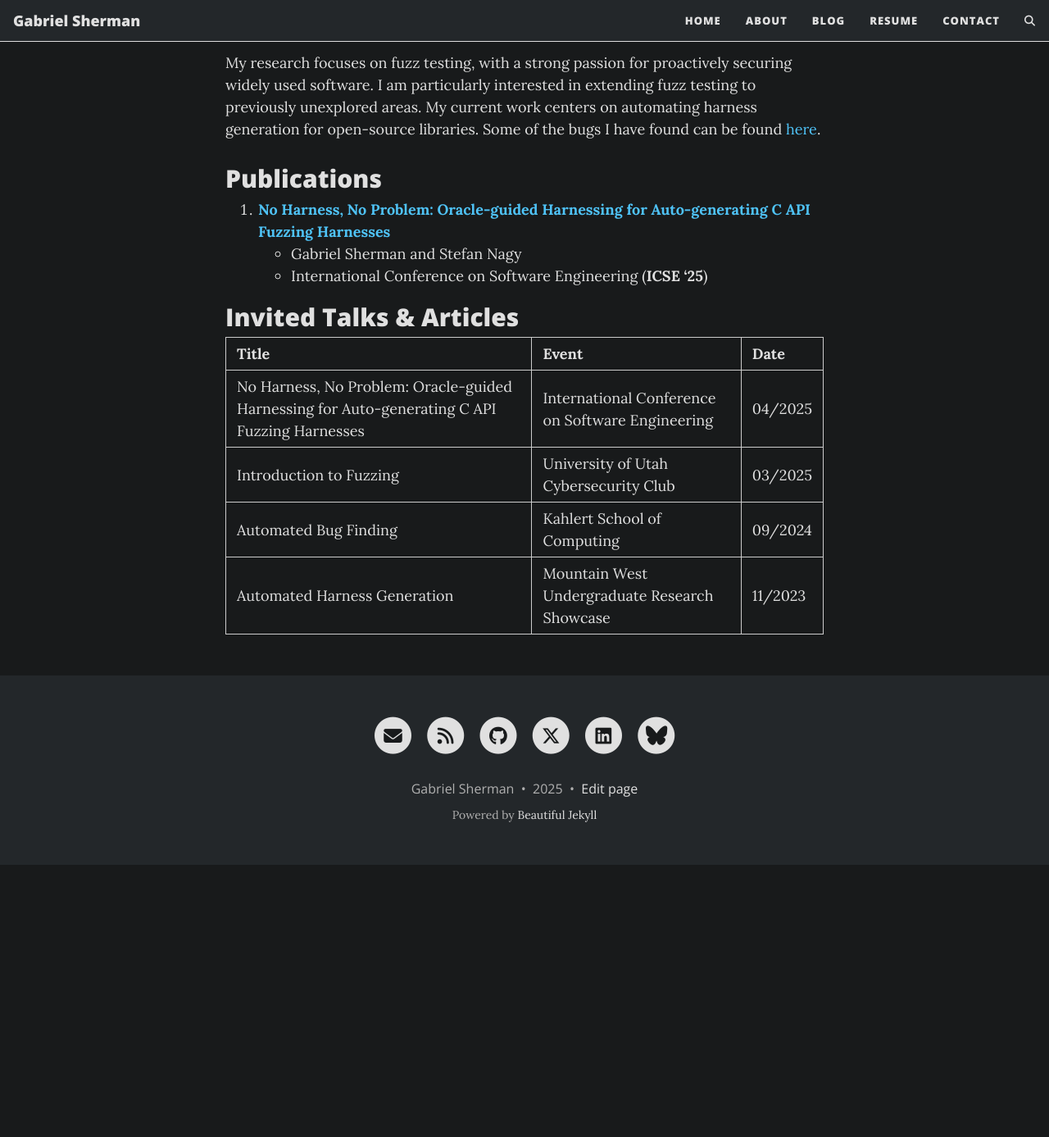
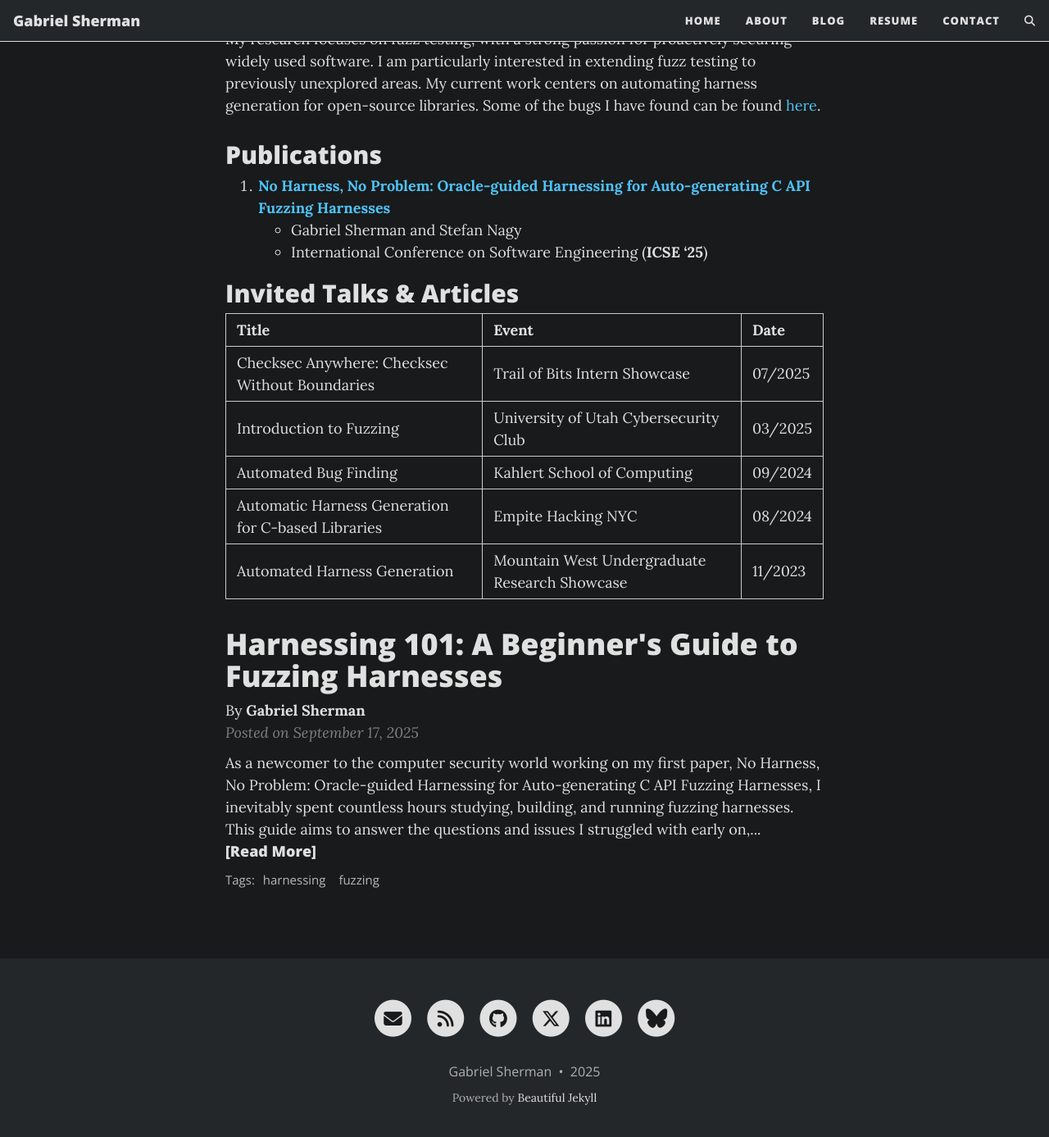
Before and after one commit to gabe-sherman/gabe-sherman.github.io, a Jekyll site: the page built from index.md, in a window 1280 px wide and 1400 px high, scrolled down 353 px. Shown: the top 1387 px of the window at 82% size. Built offline with Jekyll 4.4.1, drawn with Linux system fonts in a browser that asks for light colours; comment, search, counter and statistics services are not loaded; before the commit the page ends 1408 px from its top, so only the background shows below that; part of the change alters nothing that is shown; some of the changed text lies outside the part shown.

Commit message:
first blog post + minimal website changes

````diff
--- a/_config.yml
+++ b/_config.yml
@@ -95,7 +95,7 @@ rss-description: "Gabriel Sherman's personal website, research, and resume."
 # Select which social network share links to show in posts
 share-links-active:
   twitter: true
-  facebook: true
+  facebook: false
   linkedin: true
   vk: false
   reddit: false
@@ -120,7 +120,7 @@ feed_show_excerpt: true
 post_search: true
 
 # Add a button in the footer to edit the current page. Only works if your website is hosted on GitHub
-edit_page_button: true
+# edit_page_button: true
 
 # Allow sub-menu items (second-level navigation menu items) to be longer than the top-level menu
 # If this setting is off, then long sub-menu words might get cut off
--- /dev/null
+++ b/_posts/2025-09-17-beginning_harnessing.md
@@ -0,0 +1,221 @@
+---
+layout: post
+title: "Harnessing 101: A Beginner's Guide to Fuzzing Harnesses"
+tags: [harnessing, fuzzing]
+comments: true
+mathjax: true
+author: Gabriel Sherman
+---
+As a newcomer to the computer security world working on my first paper, *[No Harness, No Problem: Oracle-guided Harnessing for Auto-generating C API Fuzzing Harnesses](https://futures.cs.utah.edu/papers/25ICSE-b.pdf)*, I inevitably spent countless hours studying, building, and running fuzzing harnesses. This guide aims to answer the questions and issues I struggled with early on, along with common mistakes and topics I’ve since helped others work through.
+
+Getting started in this space can feel daunting, but I hope this blog post can serve as a resource for those who are interested in beginning their fuzzing journey. Below, I outline the harness development process from beginning to end, with a special focus on harnessing and fuzzing **software libraries**. Keep in mind that this is an iterative process and it's rarely a one-shot attempt, so don’t be afraid to get stuck or make mistakes!
+
+# Prerequisites
+
+## Linux Ecosystem and the Command Line
+
+The guidance offered in this post is primarily centered around working in the Linux ecosystem. Familiarity with shell commands is encouraged, and knowledge of basic tasks like setting environment variables, installing packages, and leveraging build systems will be helpful.
+
+## Familiarity With Compilers
+
+One of the biggest headaches when it comes to developing a fuzzing harness is actually building both the target and the harness itself. Debugging during this stage is likely, so a basic understanding of compilers and their usage is encouraged. Nevertheless, in [the build process section](about:blank#the-build-process) I cover the absolute necessities.
+
+## AFL++
+
+[AFLplusplus](https://github.com/AFLplusplus/AFLplusplus) is today’s state-of-the-art fuzzing engine for most security practitioners. This tool allows you to simply plug in a fuzzing harness and let AFL++ worry about the other complex aspects of fuzzing like seed scheduling, input mutation, and more. To learn more about what AFL++ does, I’d encourage checking out its [landing page](https://github.com/AFLplusplus/AFLplusplus) on GitHub.
+
+# Choosing your target
+
+When it comes to actually finding a target to fuzz, there's unfortunately no universal approach, but there are important properties to look for that indicate a strong target.
+
+## Clear “Injection” Points
+
+Since the [dawn of fuzzing](https://www.paradyn.org/papers/fuzz.pdf) in 1988, software that interacts with *user-controlled* inputs has been a primary target for bug discovery. For example, the [objdump](https://www.man7.org/linux/man-pages/man1/objdump.1.html) command line utility is a strong fuzz target because its functionality revolves around parsing user-provided binary files. Fuzzing objudmp allows us to throw millions of such files at it and discover buggy behavior [like this](https://blog.coffinsec.com/bug-hunting/2018/01/19/Fuzzing-binutils-Pt1-OOB-Read.html)!
+
+This same principle applies to harnessing. Especially for those new to fuzzing, I would recommend targeting a system that has a clear “injection” site. For example, let’s take a look at the below function provided by [libucl](https://github.com/vstakhov/libucl/tree/8a0294f9eaa4e70342e562cb92792bbe3df90e70).
+
+```
+/**
+ * Load ucl object from a string
+ * @param parser parser structure
+ * @param data the pointer to the string
+ * @param len the length of the string, if `len` is 0 then `data` must be zero-terminated string
+ * @return true if string has been added and false in case of error
+ */
+UCL_EXTERN bool ucl_parser_add_string (struct ucl_parser *parser,
+        const char *data, size_t len);
+```
+
+By looking at its signature, we can see the `ucl_parser_add_string` function consumes user input through a string buffer and adds it to the provided `ucl_parser` struct. This is a great target as it clearly demonstrates an injection site for user-provided data.
+
+Finding injection sites for a new target is not always straightforward—it’s a bit of an art in and of itself—but this is an important step when it comes to narrowing in on a target. These sites serve as the main method for feeding fuzzer-generated inputs into the target in a meaningful way.
+
+## Room For Novelty
+
+When considering a fuzz target, we ideally want to be on the frontier of bug discovery, exploring the “Wild West🤠” of under-tested code. For example, if a library has been “fuzzed to death” (i.e., it has been actively fuzzed by strong harnesses for a significant amount of time), the odds of discovering a new bug by targeting the same code is low. This is an important consideration when the goal is to discover new bugs. Before deciding on a target, it’s helpful to ask **“What aspect of this system is under-tested?"** and **"How can I target that and reveal new behavior?"** If the answers to these questions are clear, this is a great point to start from.
+
+## High Impact (Bonus Points!)
+
+**As a general note, always act responsibly.** If you discover a bug while fuzzing, please follow coordinated disclosure practices and report it through the appropriate channels.
+
+Fuzzing high impact software can be especially powerful when it comes to bug discovery, as their effects have the potential to be wide-reaching and extremely consequential in some cases. High impact can mean different things depending on the context, but software that is widely used or is critical to a valuable product or service certainly fits the bill.
+
+# The Build Process
+
+Now that we’ve chosen our target, we can get started with building our harnessing ecosystem. Unfortunately, the build process for harnessing is largely target-dependent with wide variability, but I aim to provide general advice common to most targets. As a helpful resource, I’ve linked a `Makefile` I wrote to demonstrate this exact topic for our University of Utah CTF team [here](https://github.com/gabe-sherman/cybersec_fuzzing_demo/blob/main/demo/Makefile)!
+
+## Building the Target
+
+The goal of this step is to build our target with AFL++ instrumentation, allowing its compiler to inject coverage tracking functionality into the library. In my experience, most targets use either the `Autotools` or `CMake` build system, so below I provide details about a few important components of each that are helpful during the build process.
+
+### Autotools
+
+The `configure` script provided by a target allows users to provide common compiler flags such as `CC` and `CXX`. These flags allow us to tell the build system to use AFL++-provided compilers rather than traditional `clang` or `gcc`. In a lot of cases, it’s truly as simple as:
+
+`./configure CC=afl-clang-fast CXX=afl-clang-fast && make all`
+
+Other helpful flags or arguments include `CFLAGS`, `CXXFLAGS`, and `--(enable/disable)-(static/shared)`
+
+### CMake
+
+Similar to `Autotools`, when instrumenting with `CMake`, our goal is to simply tell the build system we want to use an AFL++-provided compiler. To perform this with CMake, we can use the `-DCMAKE_C_COMPILER` and `-DCMAKE_CXX_COMPILER` flags. Again, other helpful flags include `-DCMAKE_C_FLAGS`, `-DCMAKE_CXX_FLAGS`, and `-DBUILD_SHARED_LIBS`.
+
+As a side note, if all else fails, `afl-qemu` uses dynamic instrumentation to enable fuzzing for systems that are not built with AFL++ instrumentation. Information about that can be found [here](https://github.com/AFLplusplus/AFLplusplus/tree/7d77cbd89e29c290c6b110a556bed3c778788610/qemu_mode).
+
+## Building the Harness
+
+This step ensures that the harness is correctly linked and loaded against our instrumented target. This is where familiarity with compiling is helpful, but I’ve detailed a few important aspects below.
+
+### Including Header Files
+
+The harness must include the header files of the target that provide declarations for the library-specific properties used by the harness. For example, when calling the `ucl_parser_add_string` function in our harness, we must make sure the harness also includes `ucl.h`, as this provides the function declaration.
+
+### `-I` flags
+
+During compilation, the `-I` flag must provide the path to the header file included in the harness. For example, if our harness is located at `lib/harness.c` and the header file is located at `lib/libucl/include/ucl.h`, our `-I` flag should point to `lib/libucl/include`.
+
+### `-L & -l` flags
+
+While header files provide the declaration of a given function, we also must include its actual *implementation*. The `-L` flag should provide the path(s) to the `.so` or `.a` library file(s) produced during the build of the target. Finally, the `-l` flag should describe the name of the library to be used. The combination of these two flags essentially tells the compiler *where* to find the library, as well as the exact library to link against.
+
+Again, for more examples, I highly recommend checking out the `Makefile` in [this demo](https://github.com/gabe-sherman/cybersec_fuzzing_demo/blob/main/demo/Makefile) to get an idea of how this works in practice.
+
+
+## Putting It All
+The code below is a fuzzing harness that feeds AFL++-generated inputs to libucl through the function `ucl_parser_add_string`.
+```
+#include <stdio.h>
+#include <errno.h>
+#include <unistd.h>
+#include <ucl.h>
+
+int main(int argc, char **argv) {
+    //Read input from file and store it in a buffer
+    FILE *f;
+    char *data = NULL;
+    long size;
+
+    if(argc < 2)
+        exit(0);
+
+    f = fopen(argv[1], "rb");
+    if(f == NULL)
+        exit(0);
+
+    fseek(f, 0, SEEK_END);
+
+    size = ftell(f);
+    rewind(f);
+
+    if(size < 1)
+        exit(0);
+
+    data = (char*)malloc((size_t)size+1);
+    if(data == NULL)
+        exit(0);
+
+    if(fread(data, (size_t)size, 1, f) != 1)
+        exit(0);
+
+    // create a parser to use later
+    struct ucl_parser *parser;
+    parser = ucl_parser_new(0);
+
+    // start passing fuzzer-generated input into the library
+    ucl_parser_add_string(parser, data, size);
+
+    // check if any errors occur. If they do, exit
+    if (ucl_parser_get_error(parser) != NULL) {
+        return 0;
+    }
+
+    // free up allocated memory
+    ucl_parser_free (parser);
+    return 0;
+}
+```
+
+# Start Fuzzing!
+
+Phew! We’re almost there. Now we can get to the fun stuff. For this section I’ll describe the minimal commands needed to get a fuzzing trial up and running along with common mistakes and pitfalls I’ve seen along the way that result in ineffective fuzzing trials.
+
+To begin fuzzing, it’s typically as simple as:
+
+`afl-fuzz -o <output_dir> -i <seed_dir> ./harness.out @@`
+
+This command tells AFL++ to begin fuzzing the harness binary, using seed inputs from the directory specified by `-i` and writing output artifacts (like crashes and coverage data) to the directory given by `-o`. The `@@` token is replaced with the path to each fuzzer-generated input during execution. Further information about AFL++ command line options can be found [here](https://man.archlinux.org/man/extra/afl++/afl-fuzz.8.en)
+
+## Symptoms of an Ineffective Fuzzing Trial
+
+### “New Edges on” Quickly Plateaus
+
+This is advice is target dependent, but if the count of `new edges on` in the AFL++ UI quickly stops increasing after beginning a fuzzing trial, this should raise some alarms. In the past, I’ve seen a lot of students immediately put the blame on their harness, assuming they are not exercising interesting functionality in the target. While this can be the case, it’s important to ask and answer these two questions:
+
+
+<figure>
+  <img src="/assets/img/incorrect.png" alt="An incorrectly instrumented library" />
+  <figcaption>🚨🚨 A minimal increase in new edges should raise alarms.</figcaption>
+</figure>
+<!--
+![An incorrectly instrumented library](/assets/img/incorrect.png) -->
+
+
+**“Am I linking against the correct library?”**
+
+If the harness is **statically** linked with `-l:` syntax, the answer to this is almost definitely **yes**. But, if the harness is dynamically linked, make this check. Especially when fuzzing widely used libraries, that library may already be installed in a common directory like `/usr/lib/`. Without setting the `LD_LIBRARY_PATH` environment variable, the harness is likely linking against the *uninstrumented* version of the library in the environment. To check this, run `ldd <path_to_harness>`, which will provide the name and path of all libraries dynamically linked by the harness. Make sure the target library’s path is included in this output. If not, set the `LD_LIBRARY_PATH` environment variable to point to the instrumented build of the library.
+
+**“Is my library actually instrumented?”**
+
+Once we’ve made sure we’re linking against the target library build, we can also make sure that the library itself is actually instrumented. Running a command like
+
+`objdump -D <path_to_library> | grep afl`
+
+should spit out some output highlighting the symbols provided by AFL++. If not, revisit the [build](about:blank#building-the-target) section.
+
+<figure>
+  <img src="/assets/img/afl-grep.png" alt="Checking afl symbols" />
+  <figcaption>Checking to ensure a library is correctly instrumented. The afl symbols signal yes!</figcaption>
+</figure>
+
+### High Crash Rate
+
+The harness either found a bug in the target that’s *really* quick and easy to trigger…or the harness itself is doing something incorrectly. Best to make sure it’s the former over the latter😉.
+
+## Conclusion
+As demonstrated by the thousands of vulnerabilities discovered with the help of Google's [OSS-Fuzz](https://github.com/google/oss-fuzz?tab=readme-ov-file#trophies) project, fuzzing harnesses are among the most useful ways to discover high-impact bugs. This guide aims to cover the basics of building a fuzzing a target. By following these three steps, you'll be well on your way toward impactful fuzzing.
+- Choose a meaningful target
+- Build it using AFL++ instrumentation
+- Begin fuzzing and monitor the trial for common signs of inaccuracy
+
+If you have any further questions, clarifications, or just want to chat, please reach out by email [gabesherman6@gmail.com](mailto:gabesherman6@gmail.com), BlueSky [@gabriel-sherman.bsky.social](https://bsky.app/profile/gabriel-sherman.bsky.social), or X [@gabe_sherman6](https://x.com/gabe_sherman6).
+
+
+Thanks to [Keith Hoodlet](https://securing.dev/) for providing reviews and advice for this post!
+
+# Further Reading + Resources
+
+- [AFL++ Tutorials](https://aflplus.plus/docs/tutorials/): Great jumping-off point to learn AFL++.
+- [OSS-Fuzz](https://github.com/google/oss-fuzz/tree/master/projects): Thousands of production-grade harnesses.
+- [Oss-Fuzz-Introspector](https://introspector.oss-fuzz.com/): Comprehensive codebase coverage insights.
+- [casr](https://github.com/ispras/casr): Speed up bug discovery with crash deduplication.
+- [Unlocking the Secrets of Effective Fuzzing Harnesses](https://www.srlabs.de/blog-post/unlocking-secrets-effective-fuzzing-harness): A great deep dive into how to maximize the effectiveness of your harness.
--- a/index.md
+++ b/index.md
@@ -1,7 +1,7 @@
 ---
 layout: home
 title: Gabriel Sherman
-subtitle: Ph.D. Student, University of Utah | Computer Security & Fuzzing
+subtitle: Ph.D. Student, University of Utah | Computer Security
 ---
 
 <!-- <img src="me.jpg" alt="Gabriel Sherman" style="width:180px; border-radius:50%; margin-bottom:1em;"> -->
@@ -28,9 +28,9 @@ My research focuses on fuzz testing, with a strong passion for proactively secur
   </thead>
   <tbody>
     <tr>
-      <td>No Harness, No Problem: Oracle-guided Harnessing for Auto-generating C API Fuzzing Harnesses</td>
-      <td>International Conference on Software Engineering</td>
-      <td>04/2025</td>
+      <td>Checksec Anywhere: Checksec Without Boundaries</td>
+      <td>Trail of Bits Intern Showcase</td>
+      <td>07/2025</td>
     </tr>
     <tr>
       <td>Introduction to Fuzzing</td>
@@ -43,6 +43,11 @@ My research focuses on fuzz testing, with a strong passion for proactively secur
       <td>09/2024</td>
     </tr>
     <tr>
+      <td>Automatic Harness Generation for C-based Libraries</td>
+      <td>Empite Hacking NYC</td>
+      <td>08/2024</td>
+    </tr>
+    <tr>
       <td>Automated Harness Generation</td>
       <td>Mountain West Undergraduate Research Showcase</td>
       <td>11/2023</td>
````
